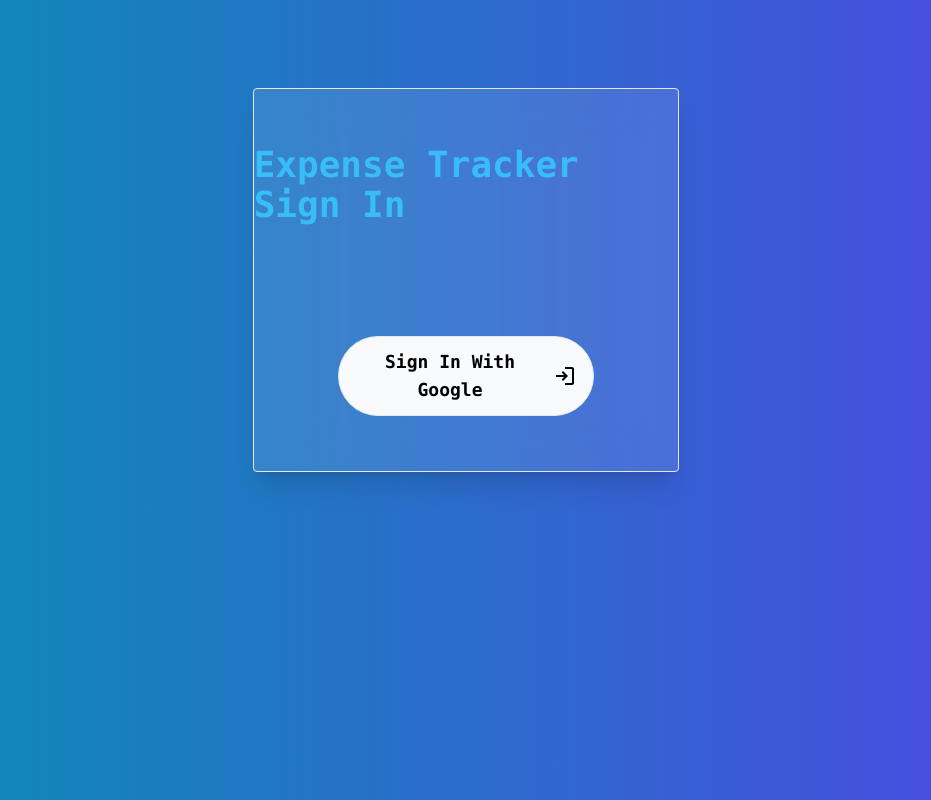
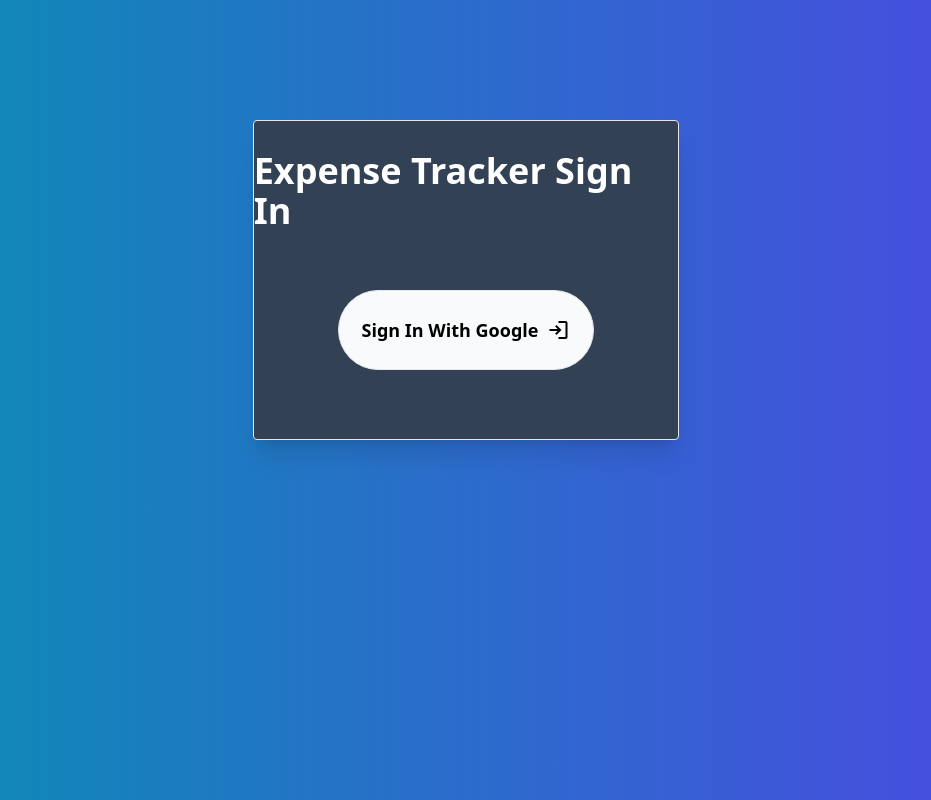
Before and after one commit to liamhowatt34/React-Firebase-Expense-Tracker, a React (Vite) app: page / in a window 1280 px wide. Shown: the whole page, without its empty margins (174-1105 px from the left). Built offline with nearby package versions, Linux system fonts and the light colour scheme; no server answers.

Commit message:
Added styles for Auth and ExpenseTracker

```diff
--- a/src/pages/Auth.tsx
+++ b/src/pages/Auth.tsx
@@ -25,12 +25,10 @@
 
   return (
     <div className="flex justify-center items-center h-screen bg-gradient-to-r from-cyan-600 to-indigo-600">
-      <div className="flex flex-col w-1/3 h-96 justify-around items-center font-bold font-mono border border-azure rounded mb-60 bg-white bg-opacity-10 backdrop-blur-xl shadow-xl">
-        <p className="text-4xl font-bold text-sky-400">
-          Expense Tracker Sign In
-        </p>
+      <div className="flex flex-col w-1/3 h-80 justify-around items-center font-bold border border-azure rounded mb-60 shadow-xl bg-slate-700">
+        <p className="text-4xl font-bold text-white">Expense Tracker Sign In</p>
         <button
-          className="flex justify-center items-center h-20 w-64 p-4 text-lg border border-azure rounded-full bg-slate-50 backdrop-opacity-80 hover:bg-opacity-50 hover:shadow-sm hover:shadow-white transition ease-in-out"
+          className="flex justify-center items-center h-20 w-64 p-4 mb-10 text-lg border border-azure rounded-full bg-slate-50 hover:bg-opacity-40 transition ease-in-out"
           onClick={signInWithGoogle}
         >
           Sign In With Google
--- a/src/pages/ExpenseTracker.tsx
+++ b/src/pages/ExpenseTracker.tsx
@@ -62,15 +62,24 @@
 
   return (
     <div className="flex p-12 h-screen">
-      <section className="flex flex-col justify-between items-start w-1/2 h-2/3 border-2 border-red-500">
-        <div className="flex w-full justify-between p-4">
+      <section className="flex flex-col justify-between items-start w-1/2 h-full p-8 bg-slate-800 text-slate-50 rounded-sm m-4">
+        <div className="flex w-full justify-between items-center font-bold">
           {profilePhoto && (
             <div>
-              <img src={profilePhoto} alt="profile photo" />
+              <img
+                src={profilePhoto}
+                className="rounded-full"
+                alt="profile photo"
+              />
             </div>
           )}
-          <h1>{name}'s Expense Tracker</h1>
-          <button onClick={signUserOut}>Sign Out</button>
+          <h1 className="text-3xl mb-2">{name}'s Expense Tracker</h1>
+          <button
+            onClick={signUserOut}
+            className="flex justify-center items-center border border-slate-50 h-12 w-auto rounded-full p-4 hover:bg-slate-50 hover:text-slate-600"
+          >
+            Sign Out
+          </button>
         </div>
         <div>
           <h3>Your Balance</h3>
@@ -122,8 +131,8 @@
           <button type="submit">Add Transaction</button>
         </form>
       </section>
-      <section>
-        <h3>Transactions</h3>
+      <section className="h-full w-1/2 m-4 bg-slate-800 text-slate-50 flex flex-col items-center font-bold p-4">
+        <h3 className="text-4xl mb-8">Transactions</h3>
         <ul>
           {transactions.map((transaction: Transaction) => {
             const { description, transactionAmount, transactionType } =
```
